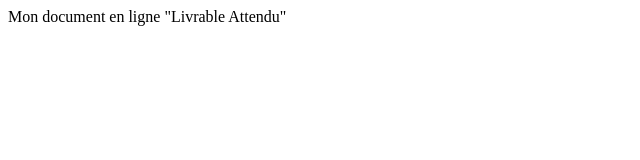
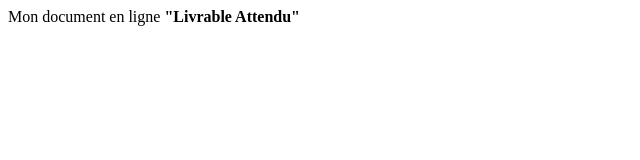
Before and after one commit to PaulYv-a/git.wp.paul, a plain HTML site: page index.html in a window 1280 px wide. Shown: the full height of the page, 0-640 px from the left. Drawn offline with Linux system fonts and the light colour scheme.

Commit message:
Update index.html

```diff
--- a/index.html
+++ b/index.html
@@ -6,7 +6,7 @@
     <title>Document</title>
 </head>
 <body>
-    Mon document en ligne "Livrable Attendu"
+    Mon document en ligne <strong>"Livrable Attendu" </strong>
 
 </body>
 </html>
```
